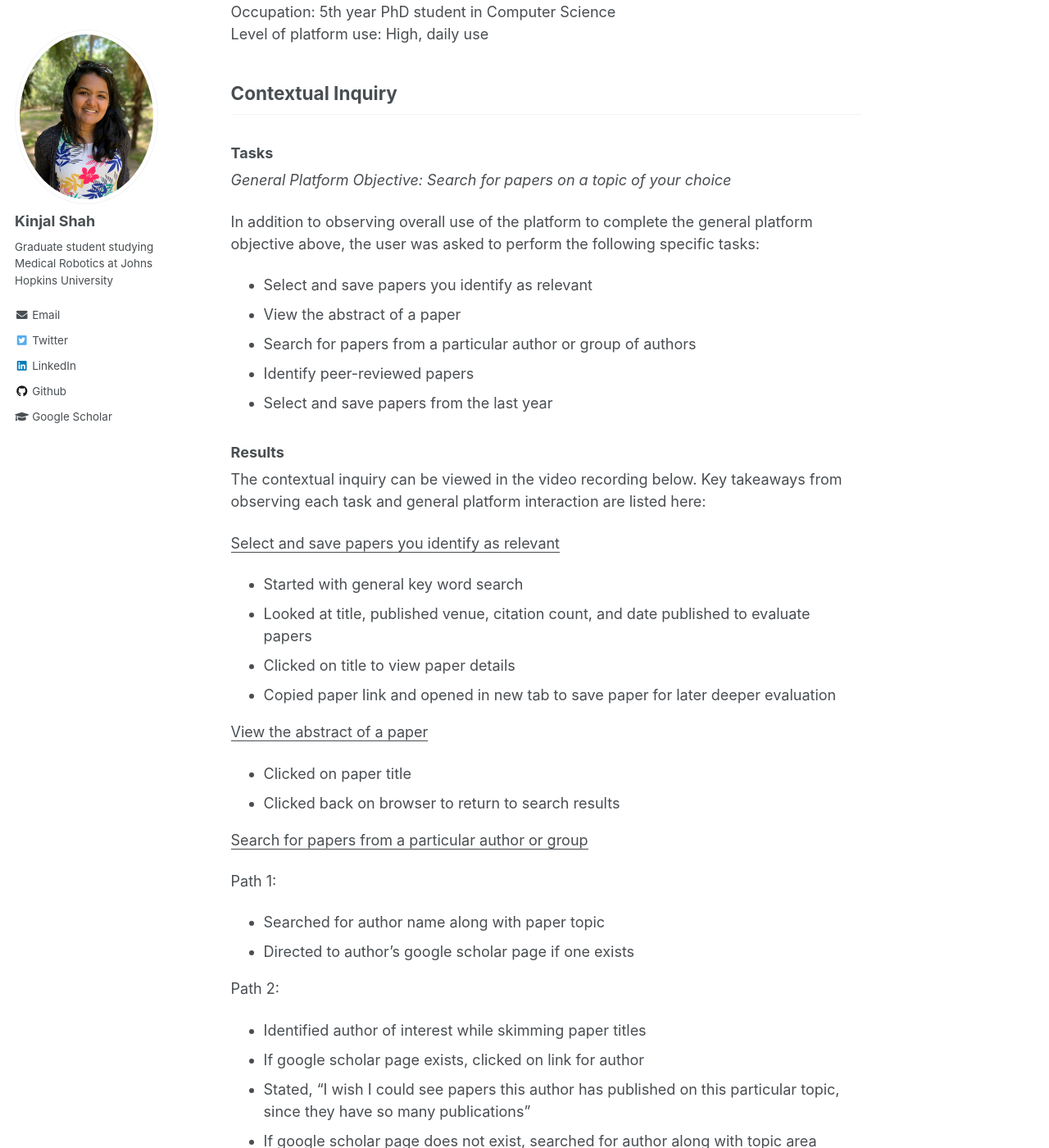
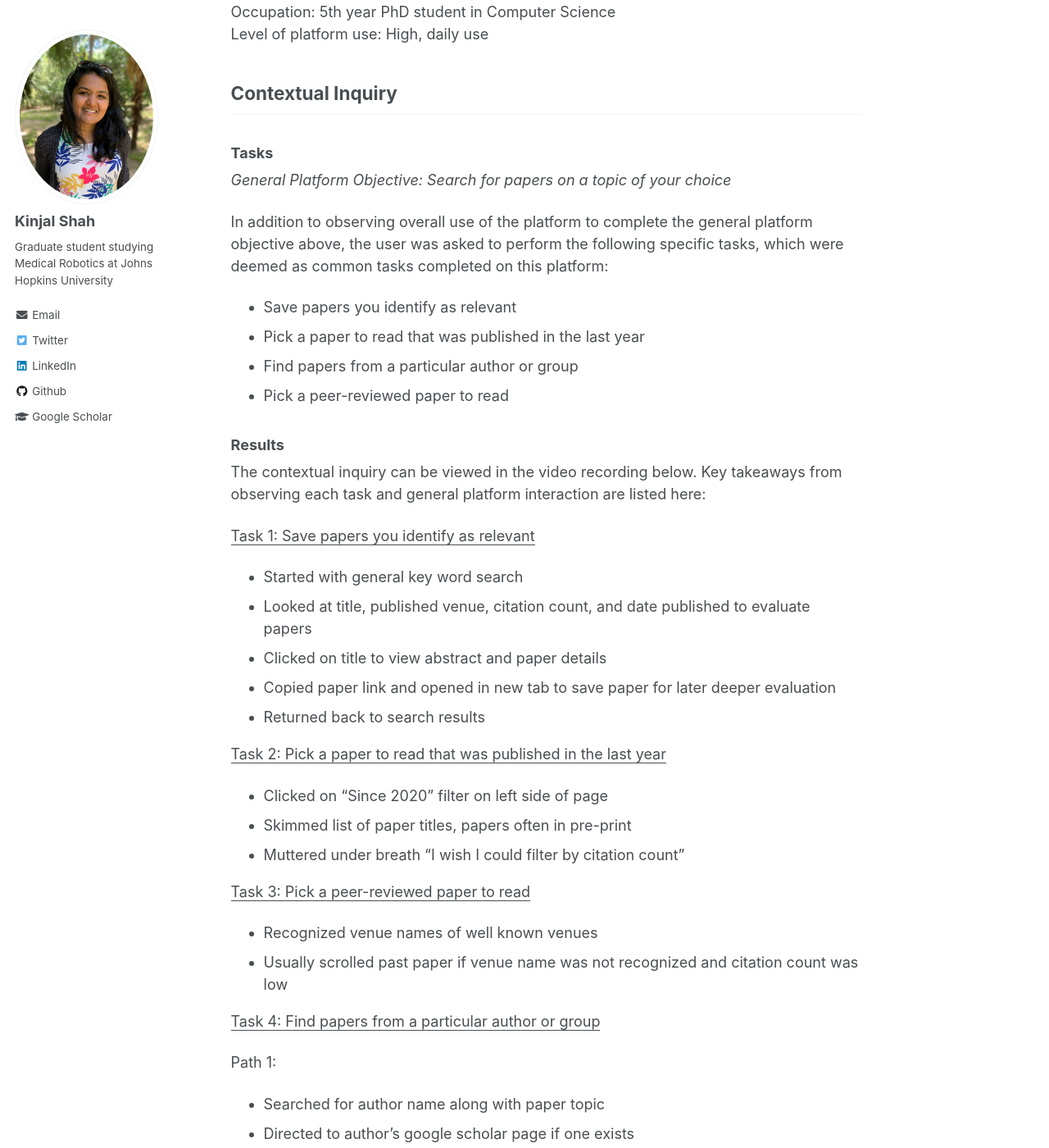
Before and after one commit to kinjmshah/kinjmshah.github.io, a Jekyll site: the page built from _portfolio/HCI_CI_LoFiPrototype.md, in a window 1280 px wide and 1400 px high, scrolled down 796 px. Shown: the whole window at 82% size. Built offline with Jekyll 4.4.1, drawn with Linux system fonts in a browser that asks for light colours; some of the changed text lies outside the part shown.

Commit message:
Update HCI_CI_LoFiPrototype.md

```diff
--- a/_portfolio/HCI_CI_LoFiPrototype.md
+++ b/_portfolio/HCI_CI_LoFiPrototype.md
@@ -22,28 +22,33 @@ Level of platform use: High, daily use
 
 *General Platform Objective: Search for papers on a topic of your choice*
 
-In addition to observing overall use of the platform to complete the general platform objective above, the user was asked to perform the following specific tasks:
-- Select and save papers you identify as relevant
-- View the abstract of a paper
-- Search for papers from a particular author or group of authors
-- Identify peer-reviewed papers
-- Select and save papers from the last year
+In addition to observing overall use of the platform to complete the general platform objective above, the user was asked to perform the following specific tasks, which were deemed as common tasks completed on this platform:
+- Save papers you identify as relevant
+- Pick a paper to read that was published in the last year
+- Find papers from a particular author or group
+- Pick a peer-reviewed paper to read
 
 ### Results
 
 The contextual inquiry can be viewed in the video recording below. Key takeaways from observing each task and general platform interaction are listed here:
 
-<ins>Select and save papers you identify as relevant</ins>
+<ins>Task 1: Save papers you identify as relevant</ins>
 - Started with general key word search
 - Looked at title, published venue, citation count, and date published to evaluate papers
-- Clicked on title to view paper details
+- Clicked on title to view abstract and paper details
 - Copied paper link and opened in new tab to save paper for later deeper evaluation
+- Returned back to search results
 
-<ins>View the abstract of a paper</ins>
-- Clicked on paper title
-- Clicked back on browser to return to search results
+<ins>Task 2: Pick a paper to read that was published in the last year</ins>
+- Clicked on "Since 2020" filter on left side of page
+- Skimmed list of paper titles, papers often in pre-print
+- Muttered under breath "I wish I could filter by citation count"
 
-<ins>Search for papers from a particular author or group</ins>
+<ins>Task 3: Pick a peer-reviewed paper to read</ins>
+- Recognized venue names of well known venues
+- Usually scrolled past paper if venue name was not recognized and citation count was low
+
+<ins>Task 4: Find papers from a particular author or group</ins>
 
 Path 1:
 - Searched for author name along with paper topic
@@ -55,15 +60,6 @@ Path 2:
 - Stated, "I wish I could see papers this author has published on this particular topic, since they have so many publications"
 - If google scholar page does not exist, searched for author along with topic area
 
-<ins>Identify Peer-Reviewed Papers</ins>
-- Recognized venue names of well known venues
-- Usually scrolled past paper if venue name was not recognized and citation count was low
-
-<ins>Select and save relevant papers from the last year</ins>
-- Clicked on "Since 2020" filter on left side of page
-- Skimmed list of paper titles, papers often in pre-print
-- Muttered under breath "I wish I could filter by citation count"
-
 <ins>Other notes from general platform use</ins>
 - Usered wished for ability to search for high-impact papers/authors in a given area based on H-index
 - User often accidentally "saved" the same paper more than once
```
